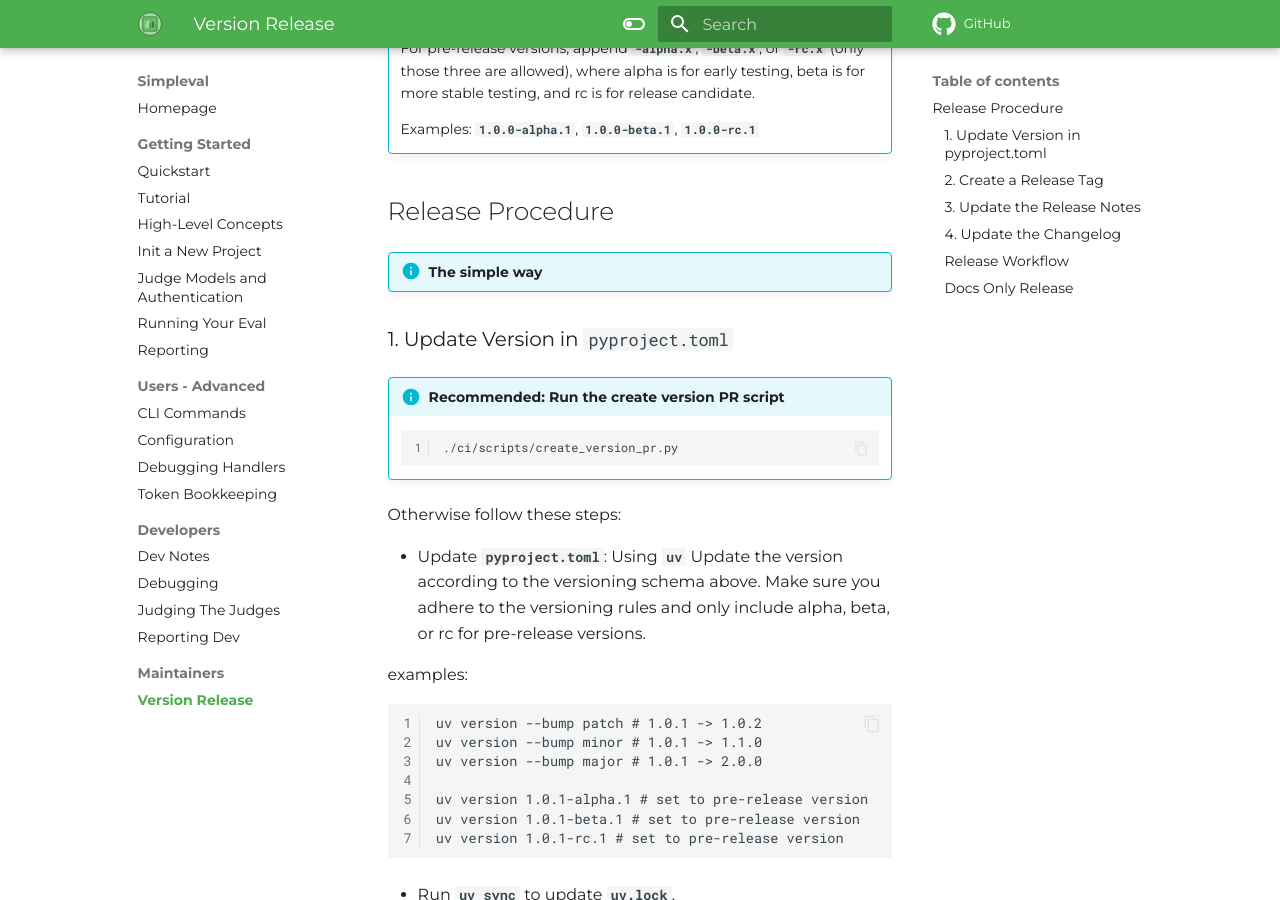
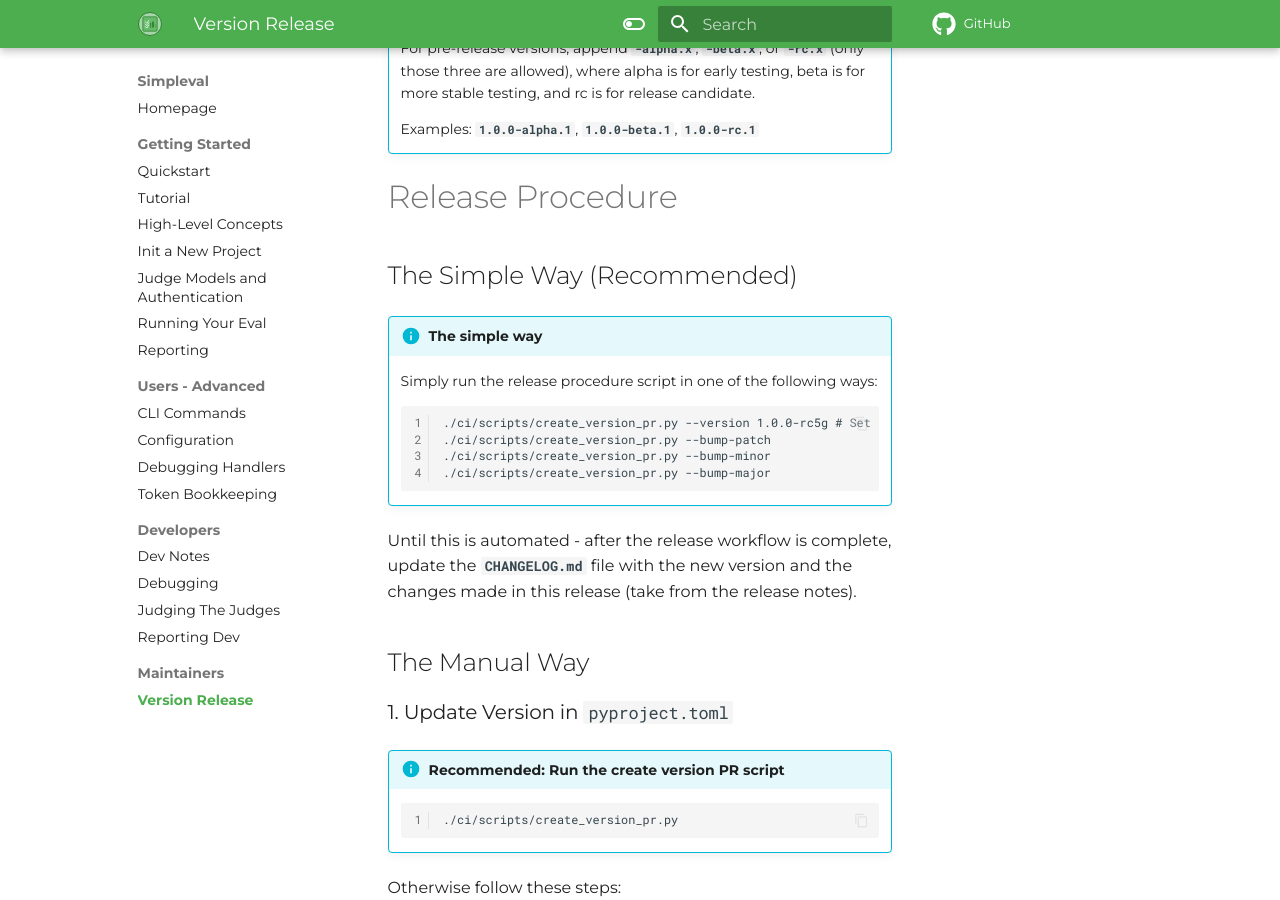
Before and after one commit to cyberark/simple-llm-eval, an MkDocs documentation site: the page built from docs/maintainers/version-release.md, in a window 1280 px wide and 900 px high, scrolled down 541 px. Built offline with MkDocs 1.6.1 and Material for MkDocs 9.7.7, drawn with Linux system fonts in a browser that asks for light colours; comment, search, counter and statistics services are not loaded; the version menu is left out.

Commit message:
ci: update release scripts

````diff
--- a/docs/maintainers/version-release.md
+++ b/docs/maintainers/version-release.md
@@ -20,10 +20,23 @@
 
     Examples: `1.0.0-alpha.1`, `1.0.0-beta.1`, `1.0.0-rc.1`
 
-## Release Procedure
+# Release Procedure
+
+## The Simple Way (Recommended)
 
 !!! info "The simple way"
+    Simply run the release procedure script in one of the following ways:
 
+    ```
+    ./ci/scripts/create_version_pr.py --version 1.0.0-rc5g # Set a specific version (good for pre-release)
+    ./ci/scripts/create_version_pr.py --bump-patch
+    ./ci/scripts/create_version_pr.py --bump-minor
+    ./ci/scripts/create_version_pr.py --bump-major
+    ```
+
+Until this is automated - after the release workflow is complete, update the `CHANGELOG.md` file with the new version and the changes made in this release (take from the release notes).
+
+## The Manual Way
 
 ### 1. Update Version in `pyproject.toml`
 
````
